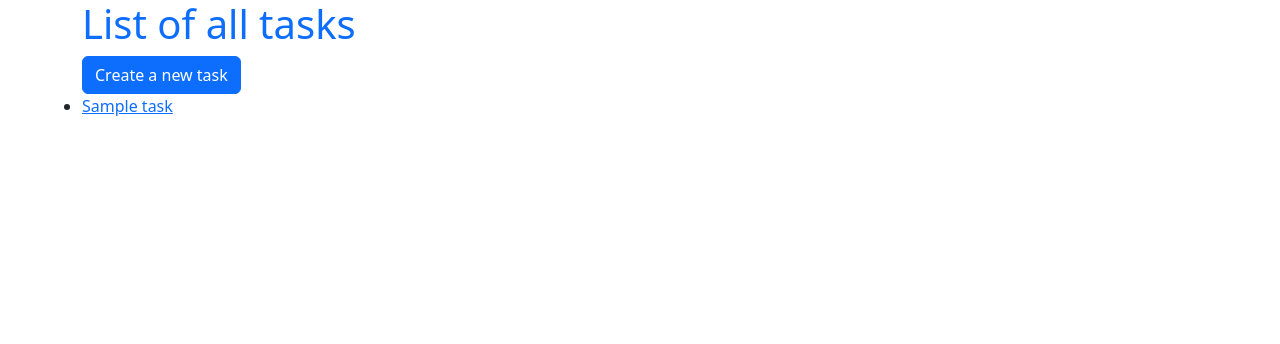
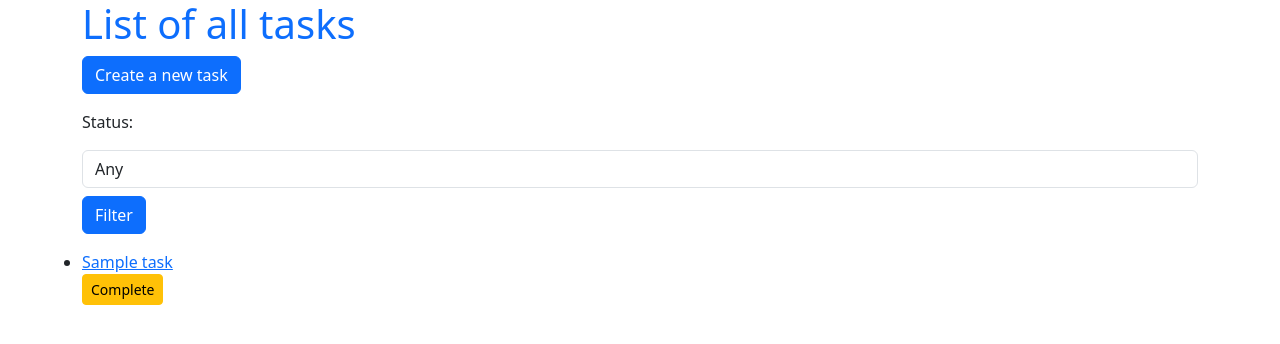
Before and after one commit to sourcery-ai-experiments/trackingtasks, a Django app: page /tasks/ in a window 1280 px wide. Shown: the top 344 px of the page. Run offline with Django 5.2, Linux system fonts and the light colour scheme; tables that the repository leaves empty hold one stand-in row (values such as "Sample post").

Commit message:
Task delete + update

```diff
--- a/project/settings.py
+++ b/project/settings.py
@@ -122,3 +122,5 @@ STATIC_URL = 'static/'
 # https://docs.djangoproject.com/en/5.0/ref/settings/#default-auto-field
 
 DEFAULT_AUTO_FIELD = 'django.db.models.BigAutoField'
+
+LOGIN_URL = '/tasks/admin/login'
--- a/project/urls.py
+++ b/project/urls.py
@@ -16,8 +16,10 @@ Including another URLconf
 """
 from django.contrib import admin
 from django.urls import path, include
+from django.contrib.auth import views as auth_views
 
 urlpatterns = [
     path('tasks/', include('tracker.urls')),
     path('tasks/admin/', admin.site.urls),
+    path('accounts/login/', auth_views.LoginView.as_view(), name="login")
 ]
--- a/templates/tracker/task_detail.html
+++ b/templates/tracker/task_detail.html
@@ -14,5 +14,8 @@
 <p><strong>Due at:</strong> {{task.due_date}}</p>
 {% endif %}
 
-<a href="{% url 'task_list' %}" class="btn btn-secondary mt-3">Go back to task list</a>
+<a href="{% url 'task_update' task.pk %}" class="btn btn-warning mt-3">Update</a>
+<a href="{% url 'task_delete' task.pk %}" class="btn btn-danger mt-3">Delete</a>
+
+<p><a href="{% url 'task_list' %}" class="btn btn-secondary mt-3">Go back to task list</a></p>
 {% endblock content %}
--- a/templates/tracker/task_list.html
+++ b/templates/tracker/task_list.html
@@ -5,15 +5,28 @@
 {% block content %}
 <h1 class="text-primary">List of all tasks</h1>
 <a class="btn btn-primary" href="{% url 'task_add' %}">Create a new task</a>
+
+<p><form method="get" class="form-inline mb-3">
+    {{form.status.label_tag}}
+    {{form.status}}
+    <button type="submit" class="btn btn-primary mt-2">Filter</button>
+</form></p>
+
 <ul class="list-group">
     {% for task in tasks %}
     <li class="list-group-items">
+        <div>
             <a href="{% url 'task_detail' task.pk %}">{{task.title}}</a>
             <span class="badge badge-primary">{{task.status}}</span>
             <span class="badge badge-secondary">{{task.priority}}</span>
             {% if task.urgency %}
             <span class="badge badge-secondary">{{task.urgency}}</span>
             {% endif %}
+        </div>
+        <form method="post" action="{% url 'task_complete' task.pk %}">
+            {% csrf_token %}
+            <button type="submit" class="btn btn-warning btn-sm">Complete</button>
+        </form>
     </li>
     {% empty %}
     <li class="list-group-items">There are no tasks.</li>
--- a/tracker/forms.py
+++ b/tracker/forms.py
@@ -2,6 +2,25 @@ from django import forms
 from tracker.models import Task
 
 class TaskForm(forms.ModelForm):
-    class Meta():
+    class Meta:
         model = Task
         fields = ["title", "description", "status", "priority"]
+
+    def __init__(self, *args, **kwargs):
+        super(TaskForm, self).__init__(*args, **kwargs)
+        for field in self.fields:
+            self.fields[field].widget.attrs.update({"class": "form-control"})
+
+class TaskFilterForm(forms.Form):
+    STATUS_CHOICES = [
+        ("", "Any"),
+        ("todo", "To Do"),
+        ("in_progress", "In Progress"),
+        ("done", "Done")
+    ]
+
+    status = forms.ChoiceField(choices=STATUS_CHOICES, required=False, label="Status")
+
+    def __init__(self, *args, **kwargs):
+        super(TaskFilterForm, self).__init__(*args, **kwargs)
+        self.fields["status"].widget.attrs.update({"class": "form-control mt-3"})
--- a/tracker/models.py
+++ b/tracker/models.py
@@ -1,8 +1,8 @@
 from django.db import models
 from django.contrib.auth.models import User
+from django.utils.translation import gettext_lazy as _
 
 class Task(models.Model):
-
     STATUS_CHOICES = [
         ("todo", "To Do"),
         ("in_progress", "In Progress"),
@@ -30,5 +30,6 @@ class Task(models.Model):
     due_date = models.DateField(null=True, blank=True)
     creator = models.ForeignKey(User, on_delete=models.CASCADE, related_name="tasks")
 
+
     def __str__(self):
         return self.title
--- a/tracker/urls.py
+++ b/tracker/urls.py
@@ -4,5 +4,8 @@ from tracker import views
 urlpatterns = [
     path('', views.TaskListView.as_view(), name="task_list"),
     path('<int:pk>/', views.TaskDetailView.as_view(), name="task_detail"),
+    path('<int:pk>/update', views.TaskUpdateView.as_view(), name="task_update"),
+    path('<int:pk>/complete', views.TaskCompleteView.as_view(), name="task_complete"),
+    path('<int:pk>/delete', views.TaskDeleteView.as_view(), name="task_delete"),
     path('add/', views.TaskCreate.as_view(), name="task_add"),
 ]
--- a/tracker/views.py
+++ b/tracker/views.py
@@ -1,12 +1,29 @@
-from django.views.generic import ListView, DetailView, CreateView
+from django.db.models.query import QuerySet
+from django.views.generic import ListView, DetailView, CreateView, View, UpdateView, DeleteView
+from django.contrib.auth.mixins import LoginRequiredMixin
 from django.urls import reverse_lazy
+from django.http import HttpResponseRedirect
+from django.shortcuts import get_object_or_404
 from tracker.models import Task
-from tracker.forms import TaskForm
+from tracker.forms import TaskForm, TaskFilterForm
+from tracker.mixins import UserIsOwnerMixin
 
 class TaskListView(ListView):
     model = Task
     context_object_name = 'tasks'
     template_name = 'tracker/task_list.html'
+
+    def get_queryset(self):
+        queryset = super().get_queryset()
+        status = self.request.GET.get("status", "")
+        if status:
+            queryset = queryset.filter(status=status)
+        return queryset
+
+    def get_context_data(self, **kwargs):
+        context = super().get_context_data(**kwargs)
+        context["form"] = TaskFilterForm(self.request.GET)
+        return context
 
 
 class TaskDetailView(DetailView):
@@ -15,8 +32,38 @@ class TaskDetailView(DetailView):
     template_name = 'tracker/task_detail.html'
 
 
-class TaskCreate(CreateView):
+class TaskCreate(LoginRequiredMixin, CreateView):
     model = Task
     template_name = 'tracker/task_form.html'
     form_class = TaskForm
     success_url = reverse_lazy("task_list")
+
+    def form_valid(self, form):
+        form.instance.creator = self.request.user
+        return super().form_valid(form)
+
+
+class TaskCompleteView(LoginRequiredMixin, UserIsOwnerMixin, View):
+    def post(self, request, *args, **kwargs):
+        task = self.get_object()
+        task.status = "done"
+        task.save()
+        return HttpResponseRedirect(reverse_lazy("task_list"))
+
+
+    def get_object(self):
+        task_id = self.kwargs.get("pk")
+        return get_object_or_404(Task, pk=task_id)
+
+
+class TaskUpdateView(LoginRequiredMixin, UserIsOwnerMixin, UpdateView):
+    model = Task
+    form_class = TaskForm
+    template_name = "tracker/task_update_form.html"
+    success_url = reverse_lazy("task_list")
+
+
+class TaskDeleteView(LoginRequiredMixin, UserIsOwnerMixin, DeleteView):
+    model = Task
+    template_name = "tracker/task_delete_confirmation.html"
+    success_url = reverse_lazy("task_list")
```
Also changed, not shown: templates/tracker/task_delete_confirmation.html (added, +12 -0 lines), templates/tracker/task_update_form.html (added, +13 -0 lines), tracker/mixins.py (added, +8 -0 lines). Lines whose indentation alone changed are shown as unchanged.
